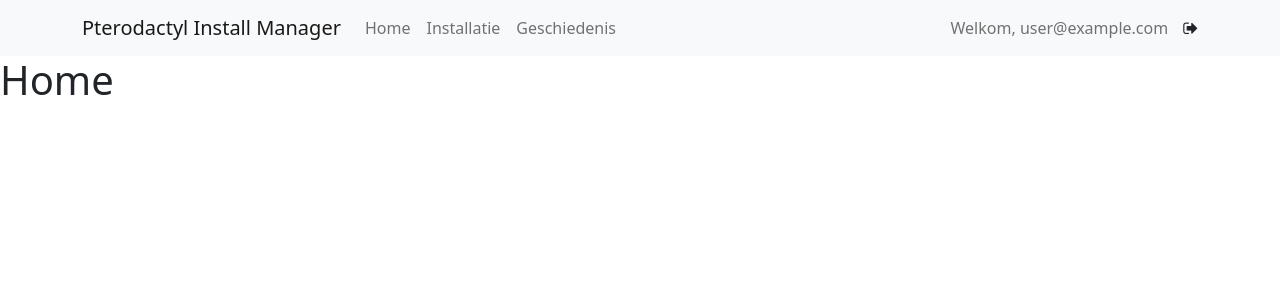
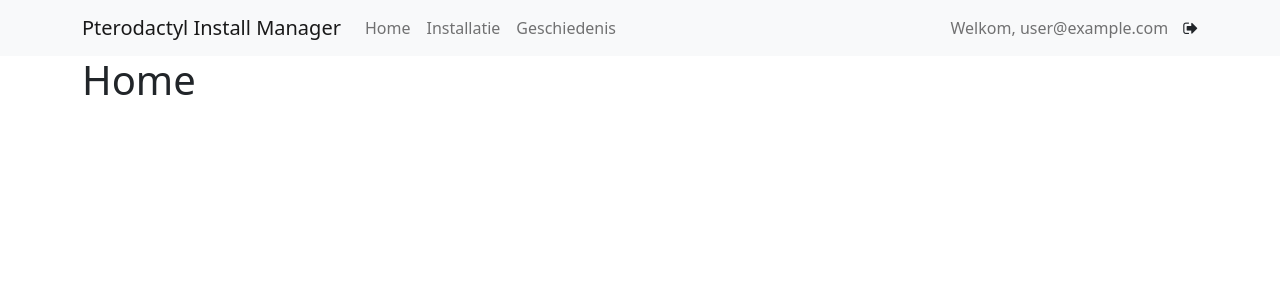
Before and after one commit to Thqmaz/pterodactyl-installer, a React (Create React App) app: page / in a window 1280 px wide. Shown: the top 300 px of the page. Built offline with nearby package versions, Linux system fonts and the light colour scheme; no server answers; sample sign-in values are in the browser's storage.

Commit message:
updated homepage

```diff
--- a/src/screens/Pages/Home/HomeScreen.js
+++ b/src/screens/Pages/Home/HomeScreen.js
@@ -1,11 +1,14 @@
 import React from 'react'
+import { Container } from 'react-bootstrap'
 import { Header } from '../../Components/Header'
 
 export const HomeScreen = () => {
     return (
         <>
             <Header />
-            <h1>Home</h1>
+            <Container>
+                <h1>Home</h1>
+            </Container>
         </>
     )
 }
```
